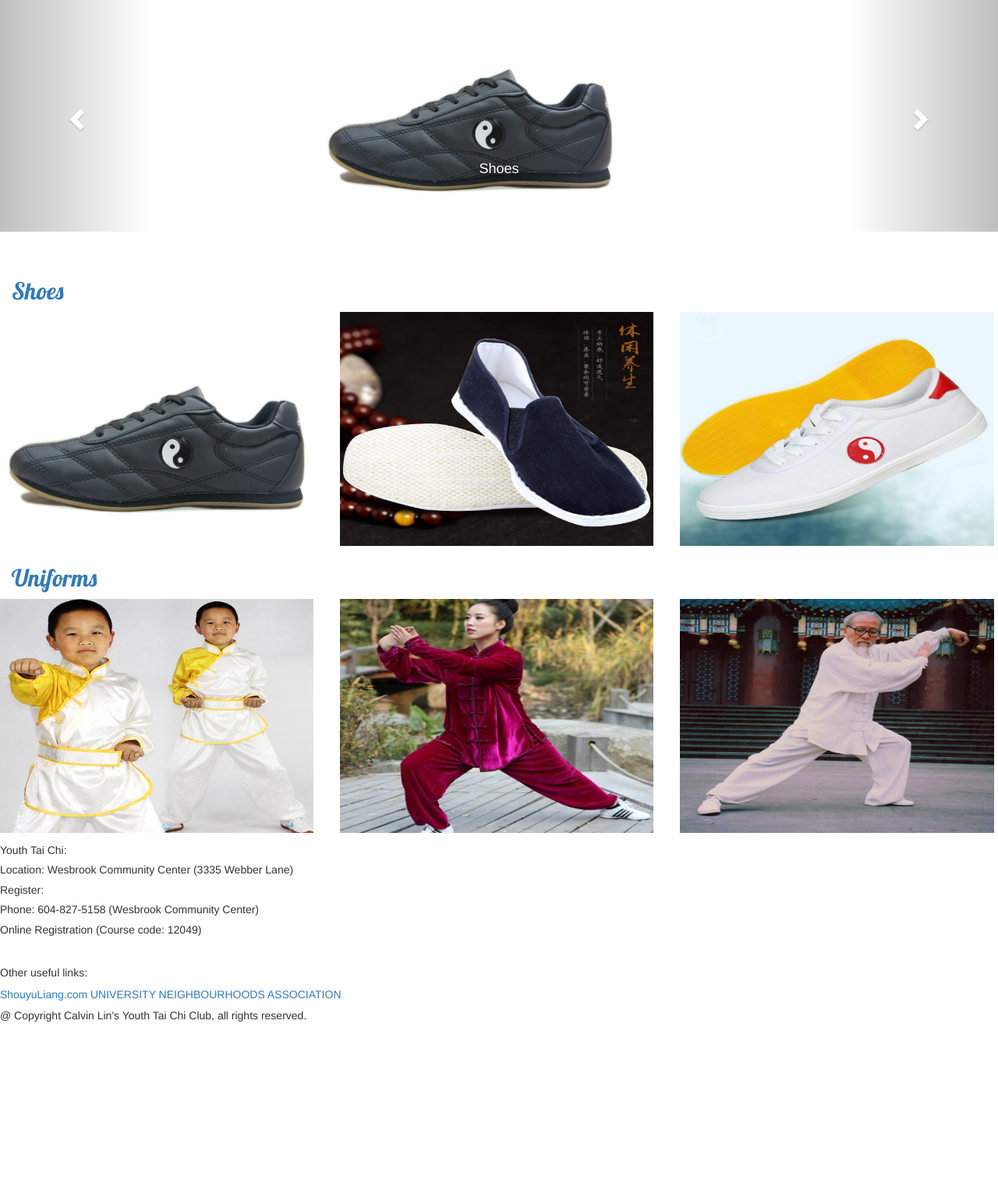
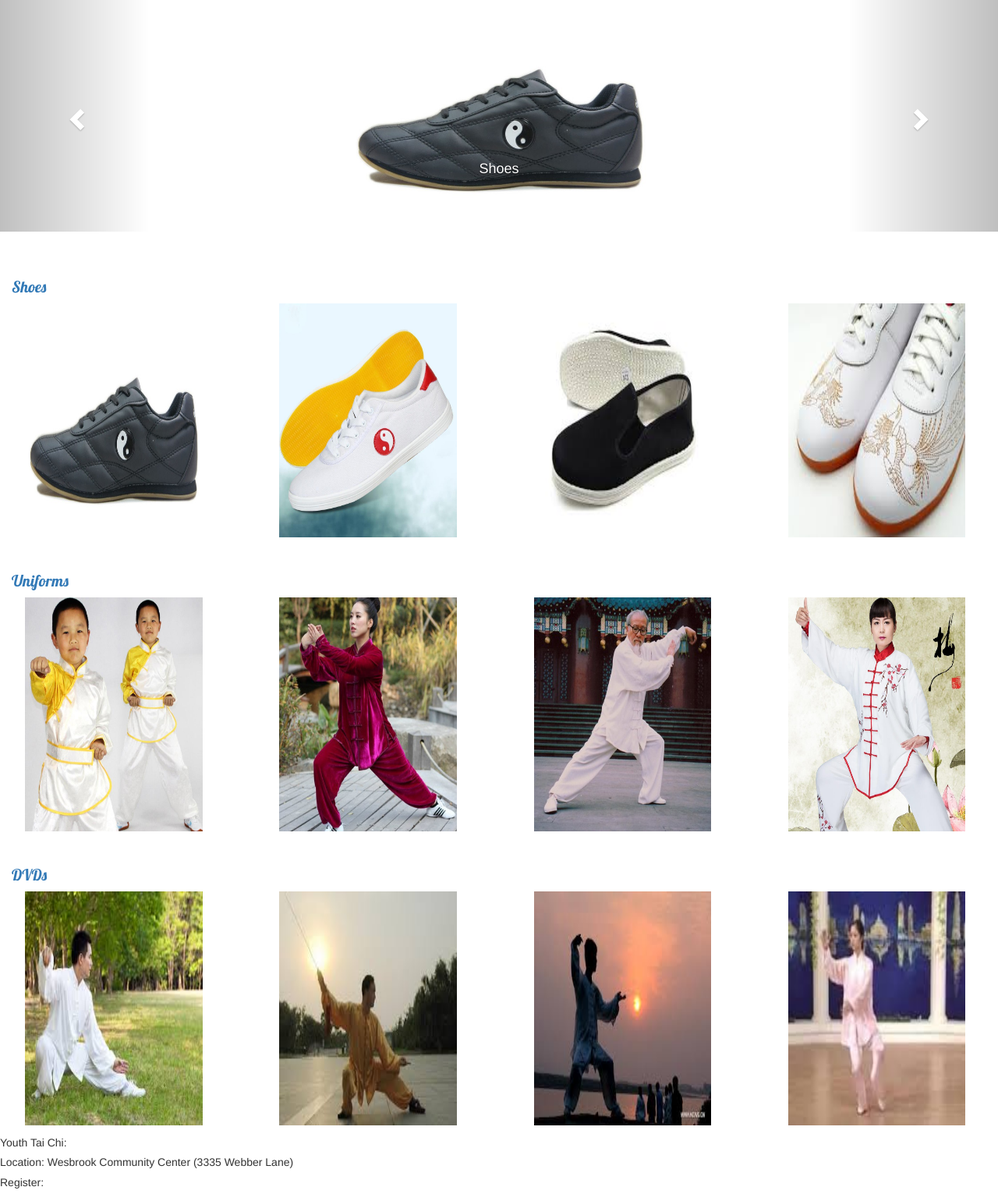
Before and after one commit to suniu/taiji, a plain HTML site: page index.html in a window 1280 px wide. Shown: the part 55-1586 px from the top of the page at 78% size. Before the commit the page ends 1376 px from the top, so only its background shows below. Drawn offline with Linux system fonts and the light colour scheme.

Commit message:
Update some images

```diff
--- a/css/style.css
+++ b/css/style.css
@@ -13,16 +13,21 @@ margin-top: -15px;
 
 
 .inner-img{
+vertical-align: middle;
 
-
-padding: 0 30% 0 32%;
+padding: 0 0 0 40%;
 max-height: 290px;
 
 }
 
-.special-img{
+.special-img1{
+
+	padding-left: 35%;
+}
+.special-img2{
 	padding-top:  5%;
-	padding-left: 36%;
+	align-content: center;
+	/*padding-left: 36%;*/
 }
 
 .dropdown{
@@ -48,11 +53,13 @@ padding-left:20px;
 .row h2{
 	margin-left: 30px;
 	font-family:  'Lobster', cursive;
+	font-size: 2rem;
+	font-color:black;
 }
 
 .row div{
 	display: inline-block;
-  width: 33%;
+  width: 24.6%;
   position: relative;
 }
 
@@ -60,8 +67,8 @@ padding-left:20px;
 .row div img{
 
 	height:300px;
-	width: 100%;
-
+	width: 80%;
+margin-left: 10%;
 transition: opacity .5s;
 
 }
@@ -73,8 +80,8 @@ transition: opacity .5s;
   transition: opacity .5s;
   text-align: center;
   width: 100%;
-  font-size: 3rem;
-  margin: 0;
+  font-size: 2rem;
+ /* margin-left: -10%;*/
   transform: translateY(-50%);
 }
 
--- a/index.html
+++ b/index.html
@@ -59,7 +59,7 @@
 
    <div class="carousel-inner" role="listbox">
       <div class="item active">
-         <a href="#shoe-s"><img class="inner-img" src="img/shoe.jpg" alt="First slide"></a>
+         <a href="#shoe-s"><img class="inner-img special-img1" src="img/shoe.jpg" alt="First slide"></a>
          <div class="carousel-caption"><h4>Shoes</h4></div>
       </div>
 
@@ -68,7 +68,7 @@
          <div class="carousel-caption"><h4>Uniform</h4></div>
       </div>
        <div class="item">
-         <img class="inner-img special-img" src="img/dvd9.jpg" alt="Third slide">
+         <a href="#dvd-s"><img class="inner-img special-img2" src="img/dvd9.jpg" alt="Third slide">
          <div class="carousel-caption"><h4>DVD</h4></div>
       </div>
        <!-- <div class="item">
@@ -94,18 +94,27 @@
 
 <h2><a name="shoe-s">Shoes</a></h2>
   <div><img class="col-md-4 col-sm-6 col-xs-12" src="img/shoe.jpg"><h4>Leather Shoes</h4></div>
-  <div><img class="col-md-4 col-sm-6 col-xs-12" src="img/shoe1.jpg"><h4>Fibric Shoes</h4></div>
   <div><img class="col-md-4 col-sm-6 col-xs-12" src="img/shoe2.jpg"><h4>Rubber-soled Shoes</h4></div>
+  <div><img class="col-md-4 col-sm-6 col-xs-12" src="img/shoe6.jpg"><h4>Fibric Shoes</h4></div>
+   <div><img class="col-md-4 col-sm-6 col-xs-12" src="img/shoe5.jpg"><h4>Special Shoes</h4></div>
 </div>
-
+<br>
 <div class="row">
 <h2><a name="uniform-s">Uniforms</a></h2>
   <div><img class="col-md-4 col-sm-6 col-xs-12" src="img/boy-uniform2.jpg"><h4>Children Uniform</h4></div>
   <div><img class="col-md-4 col-sm-6 col-xs-12" src="img/women-uniform3.jpg"><h4>Adult Uniform</h4></div>
   <div><img class="col-md-4 col-sm-6 col-xs-12" src="img/senior-men-uniform.jpg"><h4>Senior Uniform</h4></div>
+  <div><img class="col-md-4 col-sm-6 col-xs-12" src="img/cloth2.jpg"><h4>Showtime Uniform</h4></div>
 </div>
+<br>
+<div class="row" >
 
-
+<h2><a name="dvd-s">DVDs</a></h2>
+  <div><img class="col-md-4 col-sm-6 col-xs-12" src="img/dvd8.jpg"><h4>Wu Shu</h4></div>
+  <div><img class="col-md-4 col-sm-6 col-xs-12" src="img/dvd4.jpg"><h4>Precerving Health</h4></div>
+  <div><img class="col-md-4 col-sm-6 col-xs-12" src="img/dvd7.jpg"><h4>Tai Chi</h4></div>
+   <div><img class="col-md-4 col-sm-6 col-xs-12" src="img/dvd5.jpg"><h4>Showtime</h4></div>
+</div>
 
 <script type="text/javascript" src="js/jquery-1.12.2.min.js"></script>
 <script type="text/javascript" src="js/bootstrap.min.js"></script>
```
Also changed, not shown: home.html (+23 -12 lines), img/shoe3.jpg (added), img/shoe4.jpg (added), img/shoe5.jpg (added), img/shoe6.jpg (added), img/shoe7.jpg (added).
